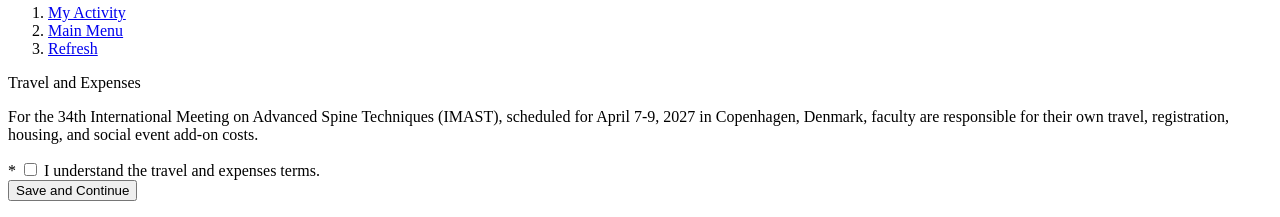
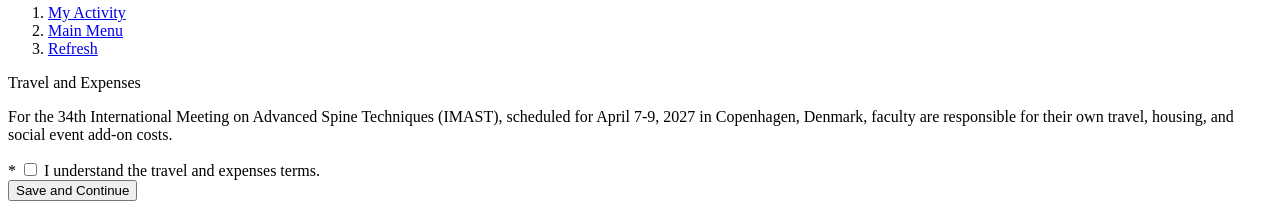
Before and after one commit to slive3718/abstract_imast, a CodeIgniter 4 app: template app/Views/acceptance/invited/travel_and_expense.php in a window 1280 px wide. Shown: the part 1008-1225 px from the top of the page. Run offline with PHP 8.4 and a stand-in for CodeIgniter, Linux system fonts and the light colour scheme; the template is opened without the code that fills it, so the values that code supplies are empty; some libraries are stand-ins or nearby versions.

Commit message:
text registration removed

```diff
--- a/app/Views/acceptance/invited/renders/travel_expense_invited_faculty.php
+++ b/app/Views/acceptance/invited/renders/travel_expense_invited_faculty.php
@@ -2,7 +2,7 @@
     <div>
         <p>
             For the 34th International Meeting on Advanced Spine Techniques (IMAST), scheduled for April 7-9, 2027 in Copenhagen, Denmark,
-            faculty are responsible for their own travel, registration, housing, and social event add-on costs.
+            faculty are responsible for their own travel, housing, and social event add-on costs.
         </p>
     </div>
 
--- a/app/Views/acceptance/invited/renders/travel_expense_invited_presenter.php
+++ b/app/Views/acceptance/invited/renders/travel_expense_invited_presenter.php
@@ -2,7 +2,7 @@
     <div>
         <p>
             For the 34th International Meeting on Advanced Spine Techniques (IMAST), scheduled for April 7-9, 2027 in Copenhagen, Denmark,
-            faculty are responsible for their own travel, registration, housing, and social event add-on costs.
+            faculty are responsible for their own travel, housing, and social event add-on costs.
         </p>
     </div>
 
```
